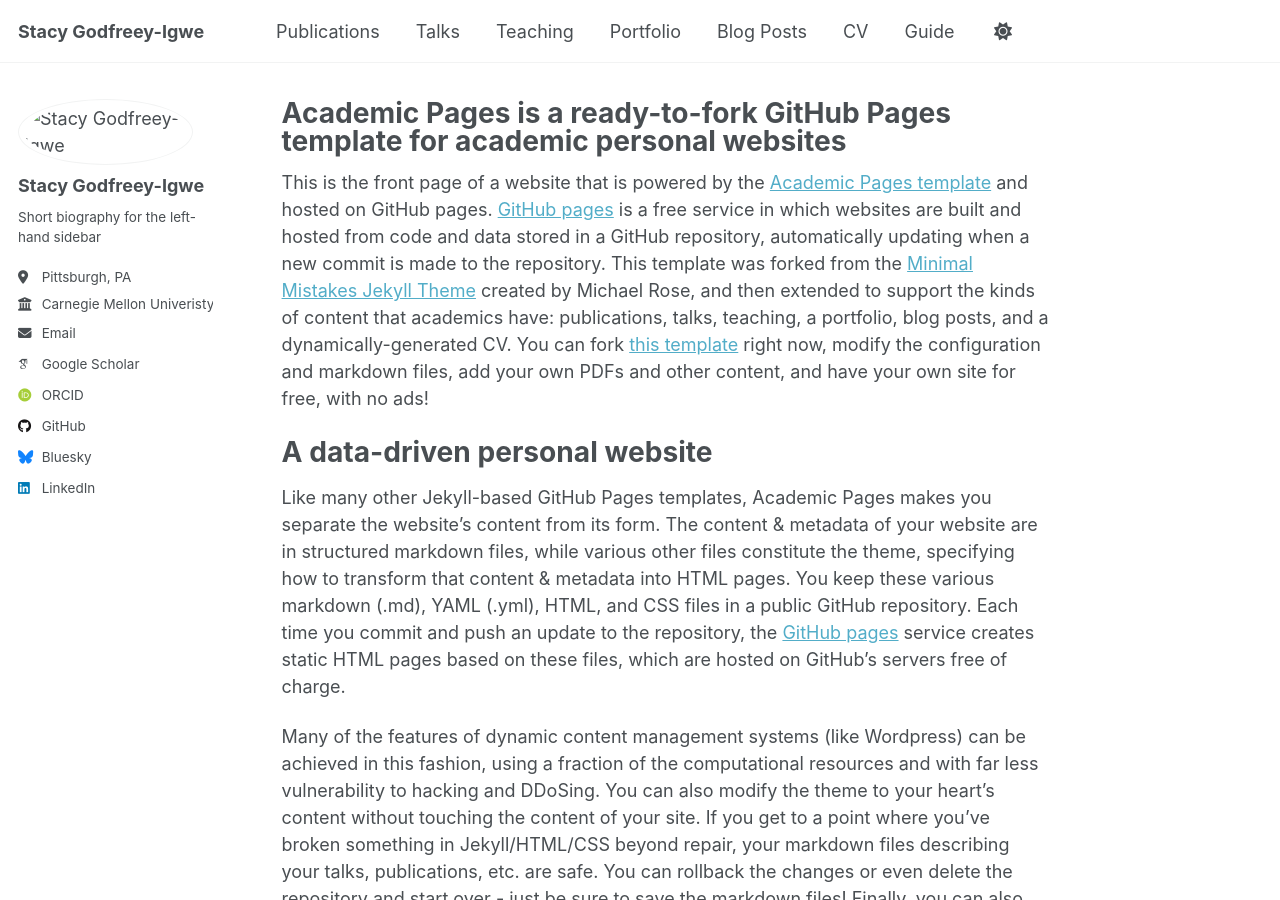
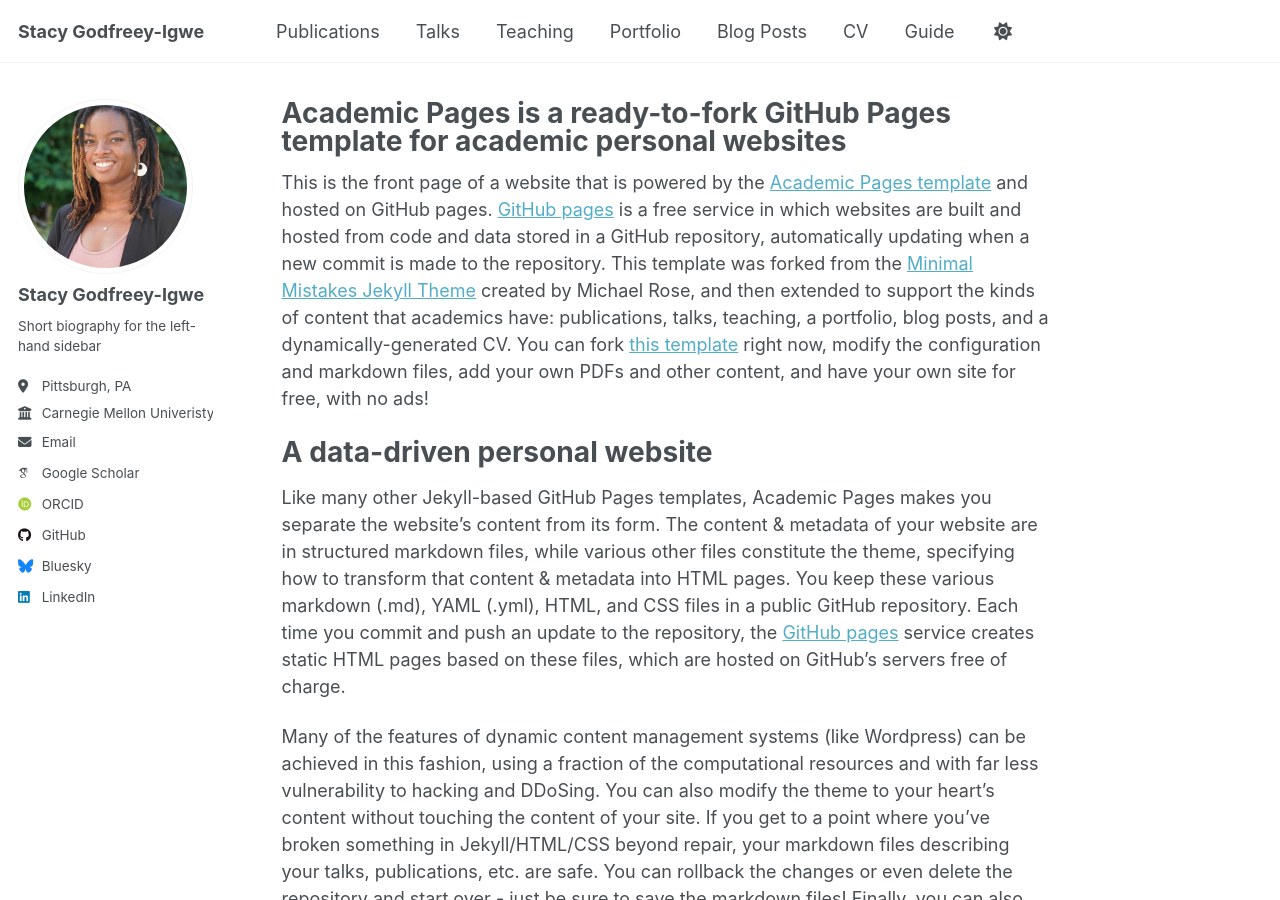
Before and after one commit to sg129646/sg129646.github.io, a Jekyll site: the page built from _pages/about.md, in a window 1280 px wide and 900 px high. Built offline with Jekyll 4.4.1, drawn with Linux system fonts in a browser that asks for light colours; some web fonts are replaced.

Commit message:
Update _config.yml

```diff
--- a/_config.yml
+++ b/_config.yml
@@ -22,7 +22,7 @@ repository               : "sg129646/sg129646.github.io"
 #               Additional customization can be done by editing /_includes/author-profile.html
 author:
   # Biographic information
-  avatar           : "images/stacy_avatar.jpg"
+  avatar           : "stacy_avatar.jpg"
   name             : "Stacy Godfreey-Igwe"
   pronouns         : # example: "she/her"
   bio              : "Short biography for the left-hand sidebar"
```
